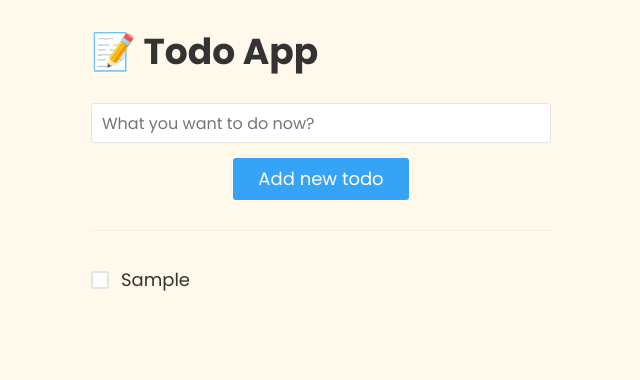
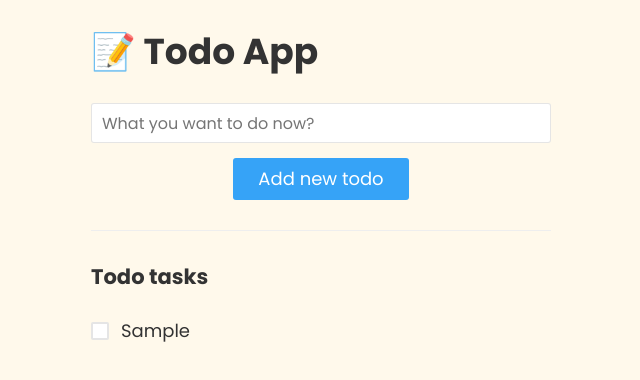
Before and after one commit to pedrobritto/todo-app, a React (Create React App) app: page / in a window 1280 px wide. Both pictures are taken after typing "Sample" into the empty fields and a click on the button "Add new todo". Shown: the top 380 px of the page, without its empty margins (319-959 px from the left). Built offline with nearby package versions, Linux system fonts and the light colour scheme.

Commit message:
Edit todo headers, styles

```diff
--- a/src/components/TodoContainer/index.jsx
+++ b/src/components/TodoContainer/index.jsx
@@ -1,6 +1,6 @@
 import React, { useState } from "react";
 
-import { initTodoStore, cleanTodoStore, getStoreTodos, setStoreTodos } from "./helpers";
+import { initTodoStore, getStoreTodos, setStoreTodos } from "./helpers";
 
 import TodoInput from "components/TodoInput";
 import TodoList from "components/TodoList";
--- a/src/components/TodoInput/style.scss
+++ b/src/components/TodoInput/style.scss
@@ -40,21 +40,3 @@
 .TodoInput__button:hover {
   background-color: #3183c2;
 }
-
-.TodoInput__clean-button {
-  border: 0;
-  border-radius: 3px;
-
-  color: #36a3f7;
-  background-color: transparent;
-  font-size: 1.4rem;
-  font-family: inherit;
-  line-height: 1.2;
-
-  padding: 0;
-  transition: 0.2s;
-  cursor: pointer;
-
-  margin-top: 2rem;
-  text-decoration: underline;
-}
--- a/src/components/TodoList/index.jsx
+++ b/src/components/TodoList/index.jsx
@@ -17,17 +17,23 @@ const TodoList = props => {
     <div className="TodoList__container">
       {hasTodos ? (
         <React.Fragment>
+          {incompleteTodos.length > 0 && (
+            <header className="completed-todos__header">
+              <h3 className="completed-todos__title">Todo tasks</h3>
+            </header>
+          )}
+
           <RenderTodoList todos={incompleteTodos} handleRemoveItem={handleRemoveItem} />
 
           {incompleteTodos.length > 0 && completeTodos.length > 0 && <div className="Separator" />}
 
           {completeTodos.length > 0 && (
-            <React.Fragment>
-              <h3>Completed tasks</h3>
-              <button className="TodoInput__clean-button" onClick={handleRemoveCompleted}>
-                Remove completed Todos
+            <header className="completed-todos__header">
+              <h3 className="completed-todos__title">Completed tasks</h3>
+              <button className="completed-todos__button" onClick={handleRemoveCompleted}>
+                Remove completed tasks
               </button>
-            </React.Fragment>
+            </header>
           )}
 
           <RenderTodoList
--- a/src/components/TodoList/style.scss
+++ b/src/components/TodoList/style.scss
@@ -32,3 +32,28 @@
   color: #aaa;
   text-align: center;
 }
+
+.completed-todos__header {
+  margin-bottom: 2rem;
+}
+
+.completed-todos__title {
+  margin-bottom: 0;
+}
+
+.completed-todos__button {
+  border: 0;
+  border-radius: 3px;
+
+  color: #36a3f7;
+  background-color: transparent;
+  font-size: 1.4rem;
+  font-family: inherit;
+  line-height: 1.2;
+
+  padding: 0;
+  transition: 0.2s;
+  cursor: pointer;
+
+  text-decoration: underline;
+}
```
